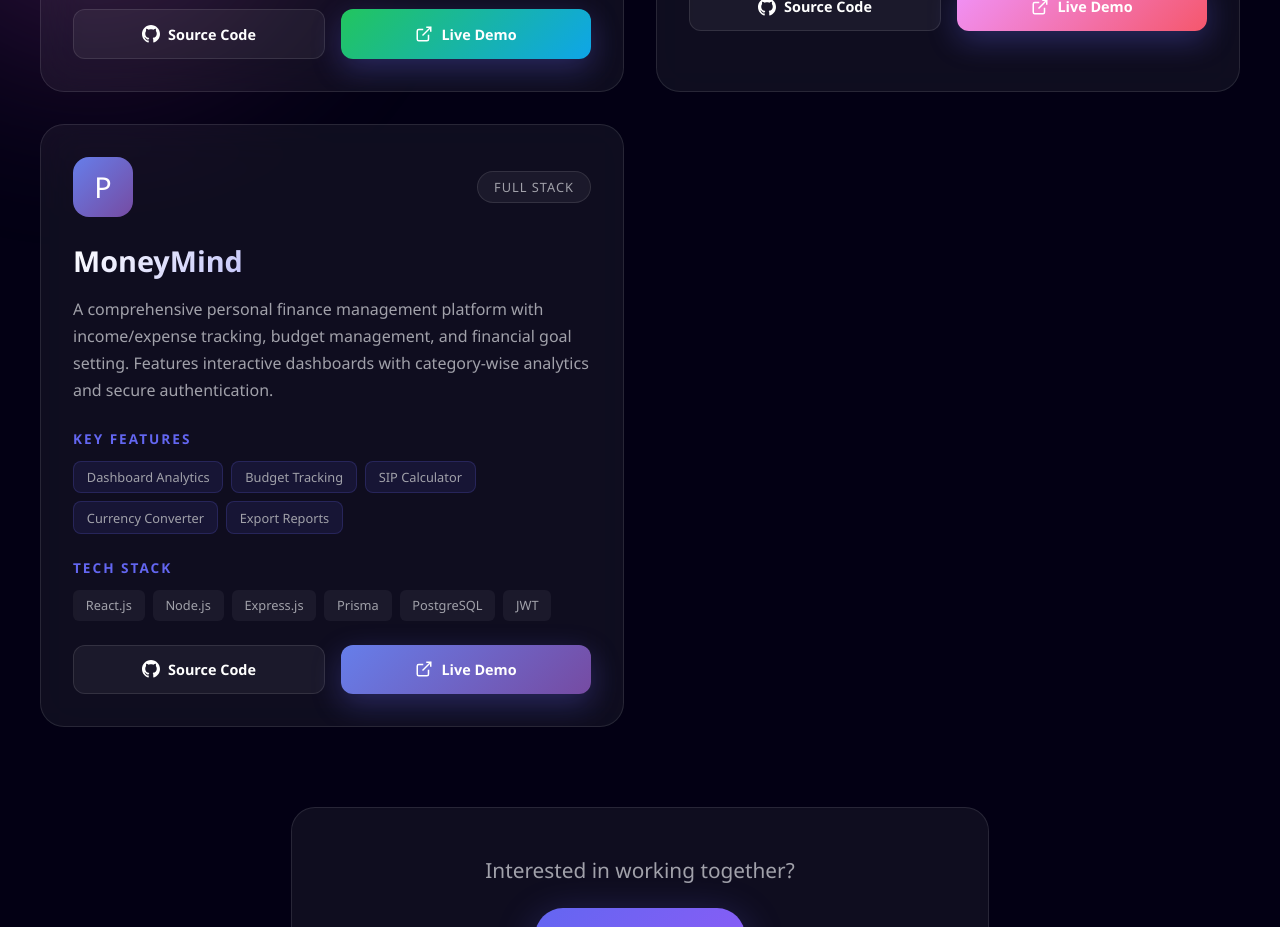
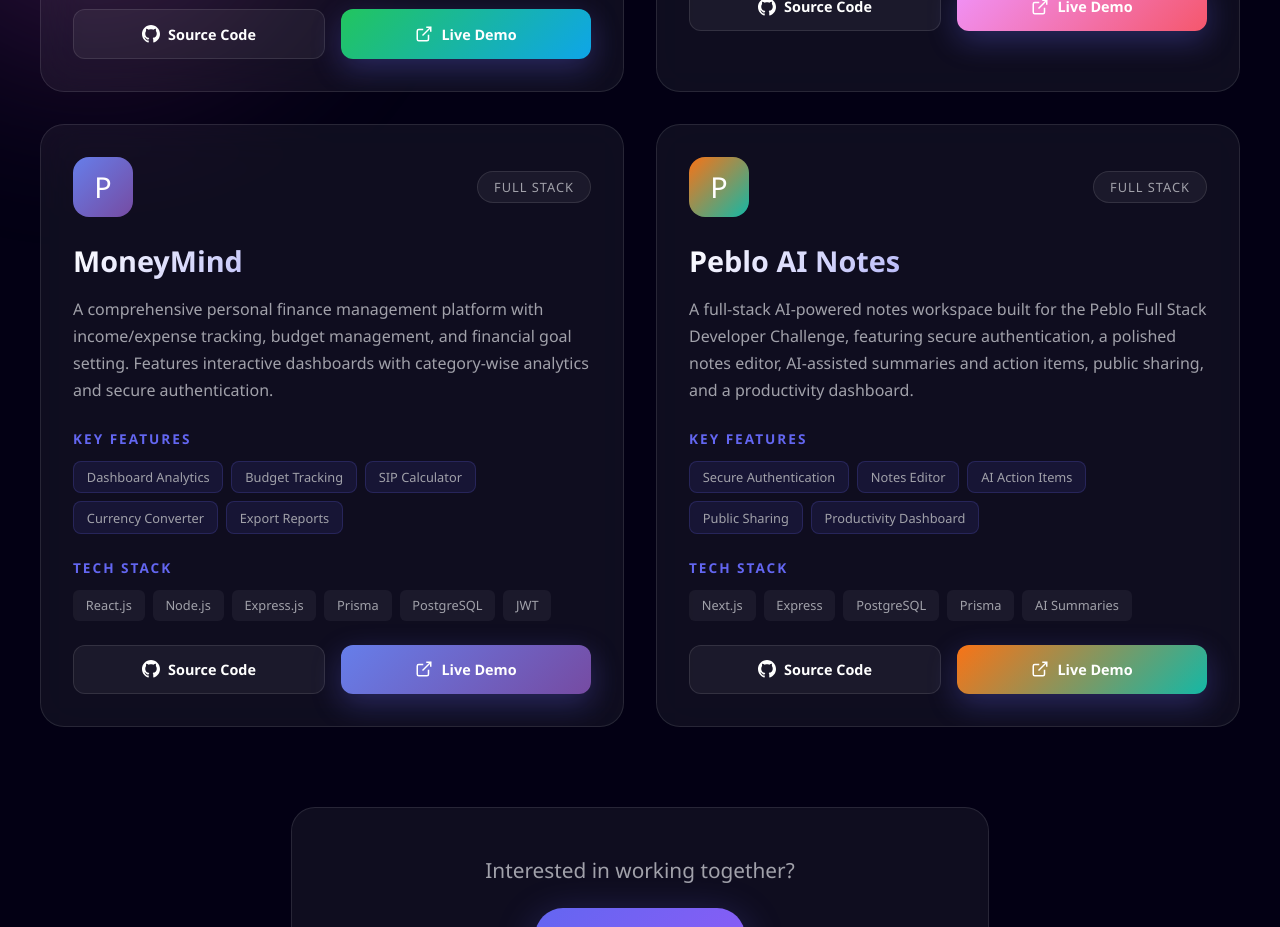
Before and after one commit to Lakshyalamba/my-portfolio, a React (Vite) app: page /projects in a window 1280 px wide. Shown: the part 840-1767 px from the top of the page. Built offline with nearby package versions, Linux system fonts and the light colour scheme.

Commit message:
Add Peblo AI Notes project

```diff
--- a/src/pages/Projects.jsx
+++ b/src/pages/Projects.jsx
@@ -37,6 +37,18 @@ const projects = [
     github: "https://github.com/Lakshyalamba/moneymind",
     demo: "https://moneymind-personalfinance.netlify.app/",
     gradient: "linear-gradient(135deg, #667eea 0%, #764ba2 100%)"
+  },
+  {
+    id: 4,
+    title: "Peblo AI Notes",
+    category: "Full Stack",
+    description:
+      "A full-stack AI-powered notes workspace built for the Peblo Full Stack Developer Challenge, featuring secure authentication, a polished notes editor, AI-assisted summaries and action items, public sharing, and a productivity dashboard.",
+    techStack: ["Next.js", "Express", "PostgreSQL", "Prisma", "AI Summaries"],
+    features: ["Secure Authentication", "Notes Editor", "AI Action Items", "Public Sharing", "Productivity Dashboard"],
+    github: "https://github.com/Lakshyalamba/PEBLO_Assignment",
+    demo: "https://peblo-assignment-client.vercel.app/",
+    gradient: "linear-gradient(135deg, #f97316 0%, #14b8a6 100%)"
   }
 ];
 
```
